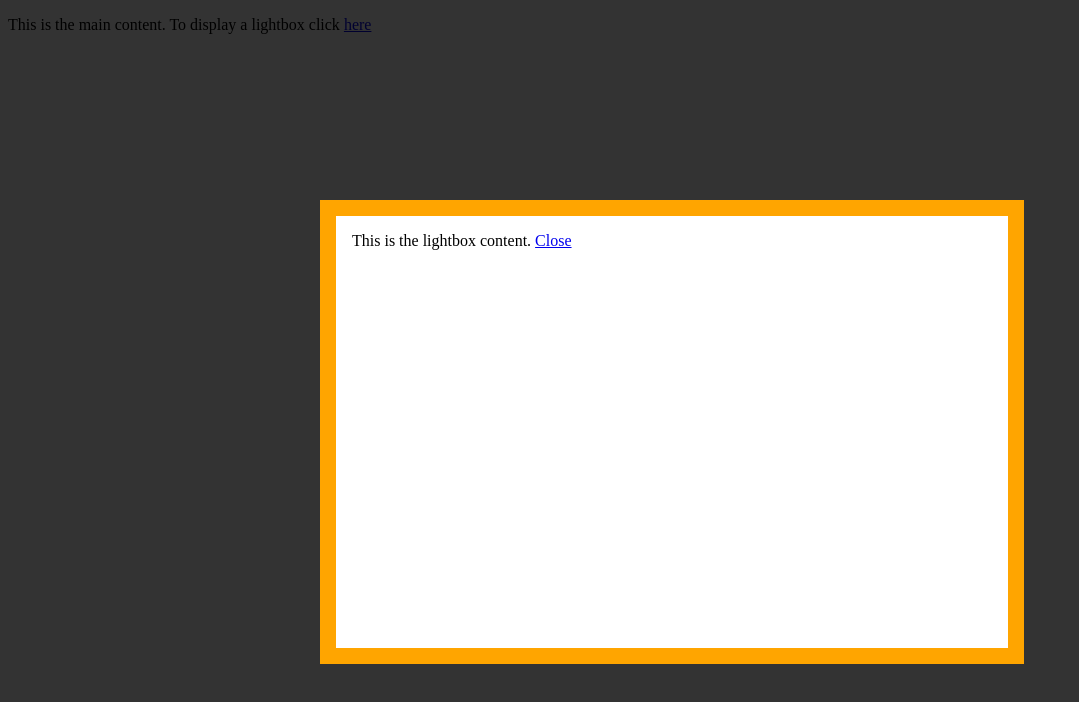
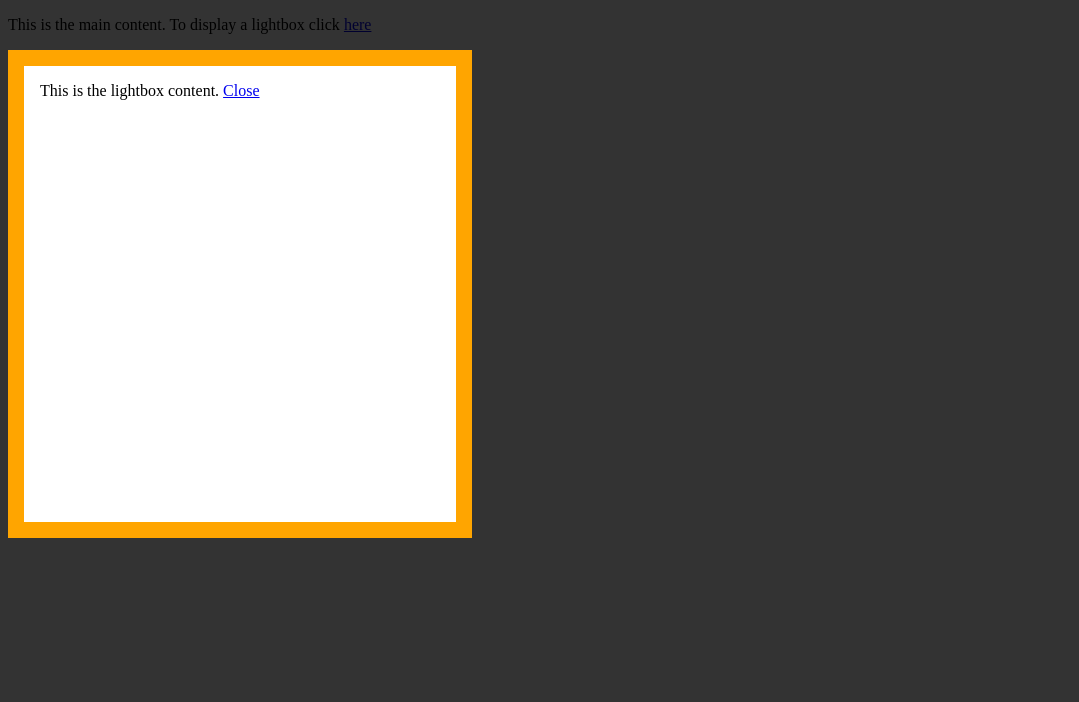
Before and after one commit to GeonwooVincentKim/Popup-Example, a plain HTML site: page popup_example.html in a window 1280 px wide. Both pictures are taken after a click on the link "here". Shown: the whole page, without its empty margins (0-1079 px from the left). Drawn offline with Linux system fonts and the light colour scheme.

Commit message:
[Update] - Updated Codes

```diff
--- a/popup_example.html
+++ b/popup_example.html
@@ -19,7 +19,7 @@
             opacity:.80;
             filter: alpha(opacity=80);
         }
-        .white_content {
+        /*.white_content {
             display: none;
             position: absolute;
             top: 25%;
@@ -31,14 +31,31 @@
             background-color: white;
             z-index:1002;
             overflow: auto;
+        }*/
+        .white_content {
+            display: none;
+            position: absolute;
+            width: 100%;
+            max-width: 400px;
+            height: 90%;
+            max-height: 424px;
+            padding: 16px;
+            border: 16px solid orange;
+            background-color: white;
+            z-index:1002;
+            overflow: auto;
         }
     </style>
 </head>
 <body>
-    <p>This is the main content. To display a lightbox click
-    <a href = "javascript:void(0)" onclick = "document.getElementById('light').style.display='block';document.getElementById('fade').style.display='block'">here</a></p>
-    <div id="light" class="white_content">This is the lightbox content.
-    <a href = "javascript:void(0)" onclick = "document.getElementById('light').style.display='none';document.getElementById('fade').style.display='none'">Close</a></div>
+    <p>
+        This is the main content. To display a lightbox click
+        <a href = "javascript:void(0)" onclick = "document.getElementById('light').style.display='block';document.getElementById('fade').style.display='block'">here</a>
+    </p>
+    <div id="light" class="white_content">
+        This is the lightbox content.
+        <a href = "javascript:void(0)" onclick = "document.getElementById('light').style.display='none';document.getElementById('fade').style.display='none'">Close</a>
+    </div>
     <div id="fade" class="black_overlay"></div>
 </body>
 </html>
```
